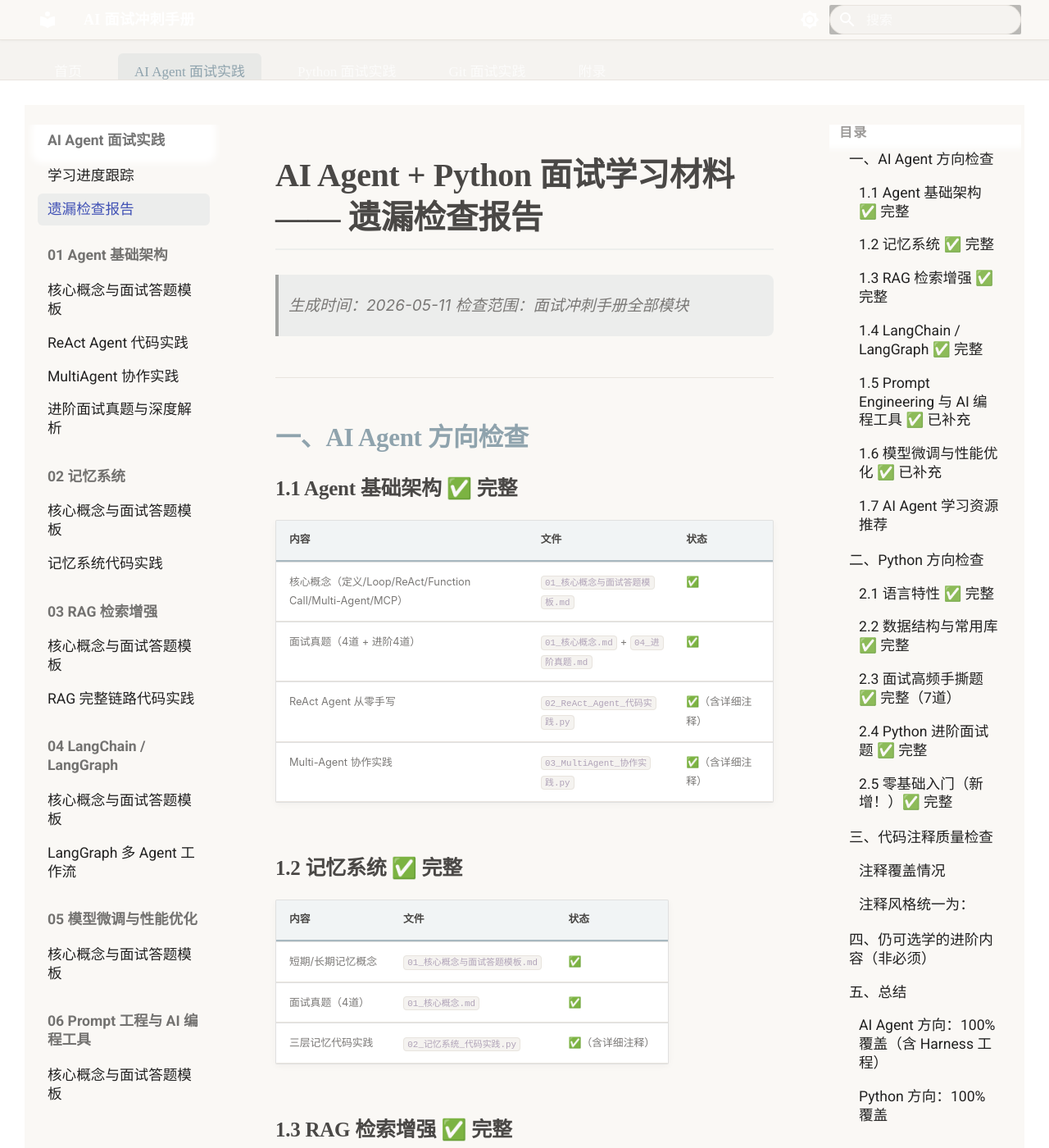
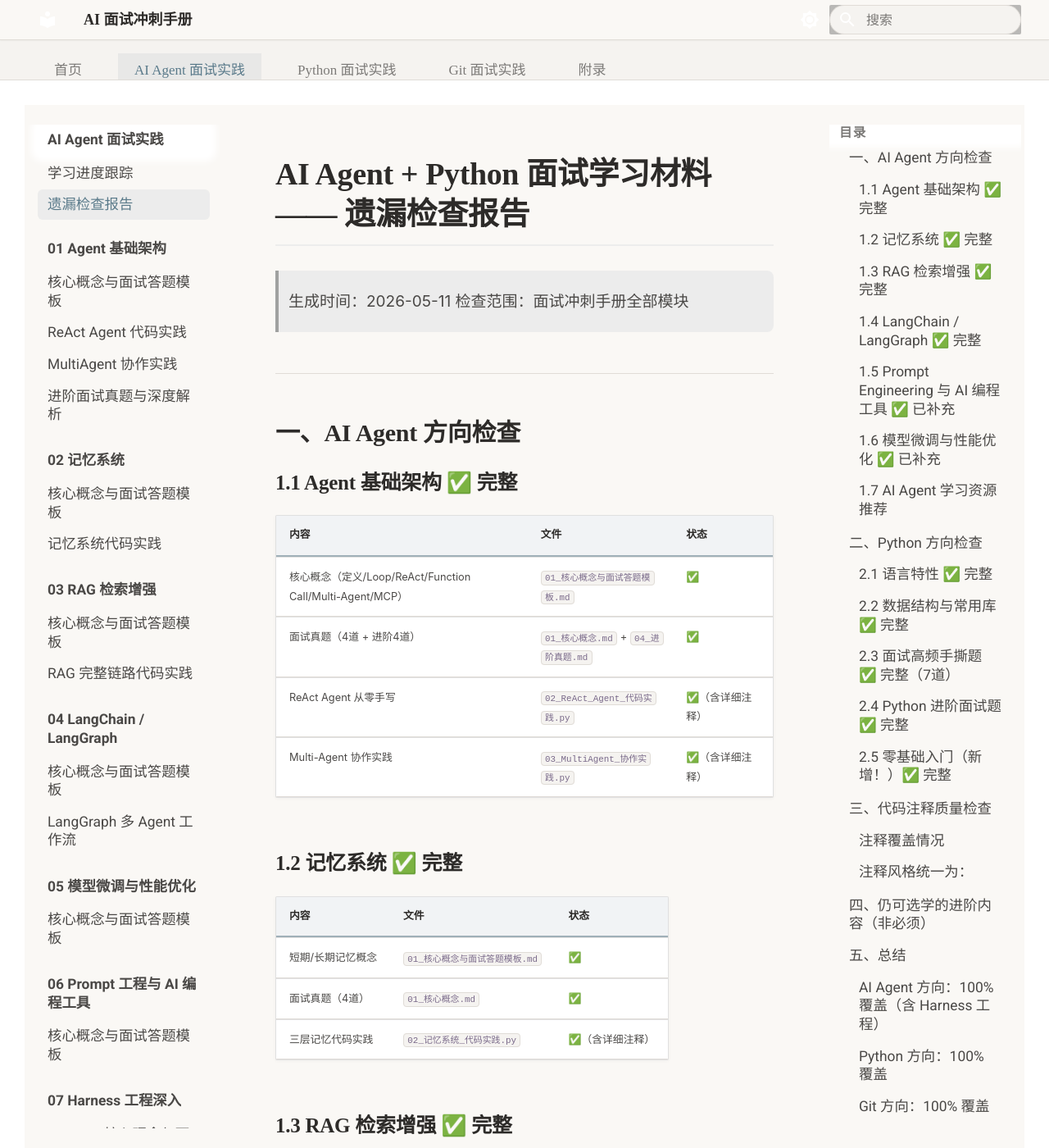
Before and after one commit to Yiang-Puak/study, an MkDocs documentation site: the page built from docs/AI Agent面试实践/遗漏检查报告.md, in a window 1280 px wide and 1400 px high. Shown: the whole window at 82% size. Built offline with MkDocs 1.6.1 and Material for MkDocs 9.7.7, drawn with Linux system fonts in a browser that asks for light colours.

Commit message:
fix: ensure dark text on light background using Material native CSS variables

```diff
--- a/docs/stylesheets/extra.css
+++ b/docs/stylesheets/extra.css
@@ -1,57 +1,124 @@
 /* =====================================================
    MkDocs Material 自定义样式 —— 莫兰迪阅读主题
-   设计理念：低饱和度、柔和对比、适合长久阅读
+   核心目标：深色文字 + 低饱和度背景，久看不累
    ===================================================== */
 
-/* ---------- 基础变量覆盖 ---------- */
+/* ---------- Material 原生变量覆盖（浅色模式） ---------- */
 :root {
-    /* 莫兰迪基础色 */
+    /* 背景色：温暖的米白 */
+    --md-default-bg-color: #FAF8F5;
+    --md-default-bg-color--light: #F5F3F0;
+    --md-default-bg-color--lighter: #EDE9E4;
+
+    /* 文字色：深灰近黑，确保高对比度 */
+    --md-default-fg-color: #2D2B29;
+    --md-default-fg-color--light: #4A4846;
+    --md-default-fg-color--lighter: #7A7876;
+    --md-default-fg-color--lightest: #9C9A98;
+
+    /* 主色：莫兰迪蓝灰 */
+    --md-primary-fg-color: #FAF8F5;
+    --md-primary-fg-color--light: #F5F3F0;
+    --md-primary-fg-color--dark: #E8E4DE;
+    --md-primary-bg-color: #6E828C;
+    --md-primary-bg-color--light: #8FA3AD;
+    --md-primary-bg-color--dark: #5A6E78;
+
+    /* 强调色：莫兰迪蓝 */
+    --md-accent-fg-color: #FAF8F5;
+    --md-accent-bg-color: #8FA3AD;
+
+    /* 代码高亮 */
+    --md-code-fg-color: #E8E4DE;
+    --md-code-bg-color: #3D3B39;
+    --md-code-hl-color: rgba(143, 163, 173, 0.25);
+
+    /* 自定义莫兰迪变量 */
     --md-morandi-bg: #FAF8F5;
     --md-morandi-surface: #F5F3F0;
-    --md-morandi-border: #E8E4DE;
-    --md-morandi-text: #4A4846;
-    --md-morandi-text-secondary: #7A7876;
-    --md-morandi-text-tertiary: #9C9A98;
+    --md-morandi-border: #E0DCD7;
+    --md-morandi-text: #2D2B29;
+    --md-morandi-text-secondary: #4A4846;
+    --md-morandi-text-tertiary: #7A7876;
 
-    /* 莫兰迪强调色 */
-    --md-morandi-blue: #8FA3AD;
-    --md-morandi-blue-light: #A8B8C0;
-    --md-morandi-blue-bg: rgba(143, 163, 173, 0.12);
-    --md-morandi-lavender: #B0A3B8;
-    --md-morandi-lavender-bg: rgba(176, 163, 184, 0.12);
-    --md-morandi-sage: #9CA896;
-    --md-morandi-sage-bg: rgba(156, 168, 150, 0.12);
-    --md-morandi-taupe: #B8A898;
-    --md-morandi-rose: #C4A8A0;
+    --md-morandi-blue: #7A8E98;
+    --md-morandi-blue-light: #A0B0B8;
+    --md-morandi-blue-bg: rgba(122, 142, 152, 0.10);
+    --md-morandi-lavender: #A898A8;
+    --md-morandi-lavender-bg: rgba(168, 152, 168, 0.10);
+    --md-morandi-sage: #8CA084;
+    --md-morandi-sage-bg: rgba(140, 160, 132, 0.10);
+    --md-morandi-taupe: #A89888;
+    --md-morandi-rose: #B89890;
 
-    /* 字体 */
     --md-morandi-serif: 'Noto Serif SC', 'Songti SC', 'STSong', 'SimSun', serif;
     --md-morandi-sans: 'Noto Sans SC', -apple-system, 'PingFang SC', 'Microsoft YaHei', sans-serif;
     --md-morandi-mono: 'JetBrains Mono', 'Fira Code', 'SF Mono', 'Cascadia Code', monospace;
 }
 
-/* ---------- 深色模式变量 ---------- */
+/* ---------- 深色模式 ---------- */
 [data-md-color-scheme="slate"] {
+    --md-default-bg-color: #2D2B29;
+    --md-default-bg-color--light: #353331;
+    --md-default-bg-color--lighter: #454341;
+
+    --md-default-fg-color: #F0EDE8;
+    --md-default-fg-color--light: #D5D3D0;
+    --md-default-fg-color--lighter: #B5B3B0;
+    --md-default-fg-color--lightest: #8A8886;
+
+    --md-primary-fg-color: #2D2B29;
+    --md-primary-fg-color--light: #353331;
+    --md-primary-fg-color--dark: #454341;
+    --md-primary-bg-color: #8FA3AD;
+    --md-primary-bg-color--light: #A8B8C0;
+    --md-primary-bg-color--dark: #7A8E98;
+
+    --md-accent-fg-color: #2D2B29;
+    --md-accent-bg-color: #A8B8C0;
+
     --md-morandi-bg: #2D2B29;
     --md-morandi-surface: #353331;
     --md-morandi-border: #454341;
-    --md-morandi-text: #E8E4DE;
-    --md-morandi-text-secondary: #B5B3B0;
-    --md-morandi-text-tertiary: #8A8886;
+    --md-morandi-text: #F0EDE8;
+    --md-morandi-text-secondary: #D5D3D0;
+    --md-morandi-text-tertiary: #B5B3B0;
     --md-morandi-blue-bg: rgba(143, 163, 173, 0.15);
-    --md-morandi-lavender-bg: rgba(176, 163, 184, 0.15);
-    --md-morandi-sage-bg: rgba(156, 168, 150, 0.15);
+    --md-morandi-lavender-bg: rgba(168, 152, 168, 0.15);
+    --md-morandi-sage-bg: rgba(140, 160, 132, 0.15);
 }
 
-/* ---------- 全局字体优化 ---------- */
+/* ---------- 强制所有文字深色（浅色模式） ---------- */
+.md-typeset,
+.md-typeset p,
+.md-typeset li,
+.md-typeset td,
+.md-typeset th,
+.md-typeset h1,
+.md-typeset h2,
+.md-typeset h3,
+.md-typeset h4,
+.md-typeset h5,
+.md-typeset h6,
+.md-header__title,
+.md-nav__link,
+.md-nav__title,
+.md-tabs__link,
+.md-footer,
+.md-search__input,
+.md-content,
+.md-main__inner {
+    color: var(--md-morandi-text);
+}
+
+/* ---------- 正文区域 ---------- */
 .md-typeset {
     font-family: var(--md-morandi-sans);
     font-size: 0.95rem;
     line-height: 1.85;
-    color: var(--md-morandi-text);
+    color: var(--md-morandi-text) !important;
 }
 
-/* 标题使用衬线体，更优雅 */
 .md-typeset h1,
 .md-typeset h2,
 .md-typeset h3,
@@ -60,73 +127,67 @@
 .md-typeset h6 {
     font-family: var(--md-morandi-serif);
     font-weight: 600;
-    letter-spacing: -0.01em;
-    color: var(--md-morandi-text);
+    color: var(--md-morandi-text) !important;
 }
 
 .md-typeset h1 {
-    font-size: 2rem;
+    font-size: 1.9rem;
     margin-bottom: 1.2rem;
     padding-bottom: 0.5rem;
     border-bottom: 2px solid var(--md-morandi-blue-bg);
 }
 
 .md-typeset h2 {
-    font-size: 1.55rem;
-    color: var(--md-morandi-blue);
+    font-size: 1.5rem;
     margin-top: 2.5rem;
     margin-bottom: 1rem;
+    color: var(--md-morandi-text) !important;
 }
 
 .md-typeset h3 {
     font-size: 1.25rem;
     margin-top: 2rem;
-    margin-bottom: 0.8rem;
 }
 
 .md-typeset h4 {
     font-size: 1.1rem;
-    color: var(--md-morandi-text-secondary);
+    color: var(--md-morandi-text-secondary) !important;
 }
 
-/* ---------- 段落优化 ---------- */
 .md-typeset p {
     margin-bottom: 1.2rem;
     text-align: justify;
-    word-break: normal;
-    overflow-wrap: break-word;
+    color: var(--md-morandi-text) !important;
 }
 
-/* ---------- 链接样式 ---------- */
+/* ---------- 链接 ---------- */
 .md-typeset a {
-    color: var(--md-morandi-blue);
+    color: #5A7A8A;
     text-decoration: none;
     border-bottom: 1px solid transparent;
     transition: border-color 0.2s ease;
 }
 
 .md-typeset a:hover {
-    border-bottom-color: var(--md-morandi-blue);
+    border-bottom-color: #5A7A8A;
 }
 
-/* ---------- 代码块美化 ---------- */
+/* ---------- 代码 ---------- */
 .md-typeset code {
     font-family: var(--md-morandi-mono);
     font-size: 0.85em;
     background: var(--md-morandi-surface);
-    color: var(--md-morandi-lavender);
+    color: #7A6A8A;
     padding: 0.15em 0.4em;
     border-radius: 4px;
     border: 1px solid var(--md-morandi-border);
 }
 
 .md-typeset pre {
-    background: #3D3B39 !important;
-    border-radius: 12px;
-    padding: 1.2rem;
+    background: #353331 !important;
+    border-radius: 10px;
+    padding: 1rem;
     margin: 1.2rem 0;
-    box-shadow: 0 4px 12px rgba(0, 0, 0, 0.08);
-    border: 1px solid var(--md-morandi-border);
 }
 
 .md-typeset pre code {
@@ -138,79 +199,92 @@
     line-height: 1.7;
 }
 
-/* 代码复制按钮美化 */
 .md-clipboard {
-    border-radius: 6px;
-    color: var(--md-morandi-text-tertiary);
-    transition: all 0.2s ease;
+    color: #9C9A98;
 }
 
-.md-clipboard:hover {
-    color: var(--md-morandi-blue);
-    background: var(--md-morandi-blue-bg);
-}
-
-/* ---------- 引用块美化 ---------- */
+/* ---------- 引用 ---------- */
 .md-typeset blockquote {
     margin: 1.5rem 0;
-    padding: 1rem 1.5rem;
+    padding: 1rem 1.2rem;
     background: var(--md-morandi-blue-bg);
     border-left: 3px solid var(--md-morandi-blue);
     border-radius: 0 8px 8px 0;
-    color: var(--md-morandi-text-secondary);
-    font-style: italic;
+    color: var(--md-morandi-text-secondary) !important;
 }
 
 .md-typeset blockquote p {
     margin: 0;
+    color: var(--md-morandi-text-secondary) !important;
 }
 
-/* 不同类型的引用块 */
+/* ---------- 提示框 ---------- */
 .md-typeset .admonition {
     border-radius: 10px;
     border-left-width: 3px;
-    box-shadow: 0 2px 8px rgba(0, 0, 0, 0.04);
+    color: var(--md-morandi-text) !important;
 }
 
 .md-typeset .admonition-title {
     font-family: var(--md-morandi-serif);
     font-weight: 600;
+    color: var(--md-morandi-text) !important;
 }
 
-/* ---------- 表格美化 ---------- */
+.md-typeset .admonition.info {
+    border-left-color: var(--md-morandi-blue);
+    background: var(--md-morandi-blue-bg);
+}
+
+.md-typeset .admonition.tip {
+    border-left-color: var(--md-morandi-sage);
+    background: var(--md-morandi-sage-bg);
+}
+
+.md-typeset .admonition.warning {
+    border-left-color: var(--md-morandi-taupe);
+    background: rgba(168, 152, 136, 0.08);
+}
+
+.md-typeset .admonition.danger {
+    border-left-color: var(--md-morandi-rose);
+    background: rgba(184, 152, 144, 0.08);
+}
+
+/* ---------- 表格 ---------- */
 .md-typeset table {
-    border-radius: 10px;
+    border-radius: 8px;
     overflow: hidden;
     border-collapse: separate;
     border-spacing: 0;
-    box-shadow: 0 2px 8px rgba(0, 0, 0, 0.04);
+    box-shadow: 0 1px 4px rgba(0, 0, 0, 0.04);
     margin: 1.5rem 0;
 }
 
 .md-typeset th {
     background: var(--md-morandi-blue-bg);
-    color: var(--md-morandi-text);
+    color: var(--md-morandi-text) !important;
     font-weight: 600;
-    padding: 0.8rem 1rem;
+    padding: 0.7rem 1rem;
     border-bottom: 2px solid var(--md-morandi-blue-light);
     font-family: var(--md-morandi-serif);
 }
 
 .md-typeset td {
-    padding: 0.7rem 1rem;
+    padding: 0.6rem 1rem;
     border-bottom: 1px solid var(--md-morandi-border);
-    color: var(--md-morandi-text-secondary);
+    color: var(--md-morandi-text-secondary) !important;
 }
 
 .md-typeset tr:hover td {
     background: var(--md-morandi-surface);
 }
 
-/* ---------- 列表优化 ---------- */
+/* ---------- 列表 ---------- */
 .md-typeset ul li,
 .md-typeset ol li {
     margin-bottom: 0.5rem;
-    color: var(--md-morandi-text-secondary);
+    color: var(--md-morandi-text) !important;
 }
 
 .md-typeset ul li::marker {
@@ -219,7 +293,6 @@
 
 .md-typeset ol li::marker {
     color: var(--md-morandi-taupe);
-    font-weight: 600;
 }
 
 /* ---------- 分隔线 ---------- */
@@ -229,72 +302,78 @@
     margin: 2.5rem 0;
 }
 
-/* ---------- 导航栏美化 ---------- */
+/* ---------- 导航栏 ---------- */
 .md-header {
-    background: rgba(250, 248, 245, 0.92);
-    backdrop-filter: blur(20px) saturate(1.8);
-    -webkit-backdrop-filter: blur(20px) saturate(1.8);
-    box-shadow: 0 1px 3px rgba(0, 0, 0, 0.04);
+    background: rgba(250, 248, 245, 0.95);
+    backdrop-filter: blur(16px);
+    -webkit-backdrop-filter: blur(16px);
+    box-shadow: 0 1px 2px rgba(0, 0, 0, 0.04);
     border-bottom: 1px solid var(--md-morandi-border);
 }
 
 .md-header__title {
     font-family: var(--md-morandi-serif);
     font-weight: 600;
-    letter-spacing: 0.02em;
+    color: var(--md-morandi-text) !important;
+}
+
+.md-header__topic {
+    color: var(--md-morandi-text) !important;
 }
 
 /* 深色模式导航栏 */
 [data-md-color-scheme="slate"] .md-header {
-    background: rgba(45, 43, 41, 0.92);
+    background: rgba(45, 43, 41, 0.95);
     border-bottom-color: var(--md-morandi-border);
 }
 
-/* ---------- 搜索框美化 ---------- */
+/* ---------- 搜索 ---------- */
 .md-search__input {
     border-radius: 20px;
     background: var(--md-morandi-surface);
     border: 1px solid var(--md-morandi-border);
-    font-family: var(--md-morandi-sans);
+    color: var(--md-morandi-text) !important;
 }
 
-.md-search__input:hover,
-.md-search__input:focus {
-    border-color: var(--md-morandi-blue-light);
-    box-shadow: 0 0 0 3px var(--md-morandi-blue-bg);
+.md-search__input::placeholder {
+    color: var(--md-morandi-text-tertiary);
 }
 
-/* ---------- 侧边栏美化 ---------- */
+/* ---------- 侧边栏 ---------- */
+.md-nav {
+    color: var(--md-morandi-text) !important;
+}
+
 .md-nav__link {
     border-radius: 6px;
-    padding: 0.4rem 0.6rem;
+    padding: 0.35rem 0.6rem;
     margin: 0.1rem 0;
     transition: all 0.15s ease;
-    font-size: 0.88rem;
+    font-size: 0.87rem;
+    color: var(--md-morandi-text-secondary) !important;
 }
 
 .md-nav__link:hover {
     background: var(--md-morandi-blue-bg);
-    color: var(--md-morandi-text);
+    color: var(--md-morandi-text) !important;
 }
 
 .md-nav__link--active {
     background: var(--md-morandi-blue-bg);
-    color: var(--md-morandi-blue);
+    color: #5A7A8A !important;
     font-weight: 500;
 }
 
-/* 侧边栏标题 */
 .md-nav__title {
     font-family: var(--md-morandi-serif);
     font-weight: 600;
-    color: var(--md-morandi-text-tertiary);
-    font-size: 0.8rem;
+    color: var(--md-morandi-text-tertiary) !important;
+    font-size: 0.78rem;
     text-transform: uppercase;
     letter-spacing: 0.08em;
 }
 
-/* ---------- 标签页导航美化 ---------- */
+/* ---------- 标签页 ---------- */
 .md-tabs {
     background: var(--md-morandi-surface);
     border-bottom: 1px solid var(--md-morandi-border);
@@ -304,45 +383,45 @@
     font-family: var(--md-morandi-serif);
     font-weight: 500;
     font-size: 0.85rem;
-    padding: 0.6rem 1rem;
-    border-radius: 6px;
-    transition: all 0.2s ease;
+    padding: 0.5rem 1rem;
+    color: var(--md-morandi-text-secondary) !important;
 }
 
 .md-tabs__link:hover {
     background: var(--md-morandi-blue-bg);
-    color: var(--md-morandi-blue);
+    color: var(--md-morandi-text) !important;
 }
 
 .md-tabs__item--active .md-tabs__link {
-    color: var(--md-morandi-blue);
+    color: #5A7A8A !important;
     background: var(--md-morandi-blue-bg);
 }
 
-/* ---------- 内容区域背景 ---------- */
+/* ---------- 内容区域 ---------- */
 .md-main__inner {
     background: var(--md-morandi-bg);
 }
 
 .md-content {
     background: transparent;
-    max-width: 850px;
+    max-width: 820px;
     margin: 0 auto;
     padding: 2rem;
 }
 
-/* ---------- 页脚美化 ---------- */
+/* ---------- 页脚 ---------- */
 .md-footer {
     background: var(--md-morandi-surface);
     border-top: 1px solid var(--md-morandi-border);
-    color: var(--md-morandi-text-tertiary);
+    color: var(--md-morandi-text-tertiary) !important;
 }
 
 .md-footer-meta {
     background: transparent;
+    color: var(--md-morandi-text-tertiary) !important;
 }
 
-/* ---------- 滚动条美化 ---------- */
+/* ---------- 滚动条 ---------- */
 ::-webkit-scrollbar {
     width: 8px;
     height: 8px;
@@ -361,94 +440,46 @@
     background: var(--md-morandi-text-tertiary);
 }
 
-/* ---------- 选中文字 ---------- */
+/* ---------- 选中 ---------- */
 ::selection {
     background: var(--md-morandi-blue-bg);
     color: var(--md-morandi-text);
 }
 
-/* ---------- 提示框美化 ---------- */
-.md-typeset .admonition.info {
-    border-left-color: var(--md-morandi-blue);
-    background: var(--md-morandi-blue-bg);
-}
-
-.md-typeset .admonition.tip {
-    border-left-color: var(--md-morandi-sage);
-    background: var(--md-morandi-sage-bg);
-}
-
-.md-typeset .admonition.warning {
-    border-left-color: var(--md-morandi-taupe);
-    background: rgba(184, 168, 152, 0.08);
-}
-
-.md-typeset .admonition.danger {
-    border-left-color: var(--md-morandi-rose);
-    background: rgba(196, 168, 160, 0.08);
-}
-
-/* ---------- 打印优化 ---------- */
+/* ---------- 打印 ---------- */
 @media print {
-    .md-header,
-    .md-tabs,
-    .md-footer,
-    .md-nav {
+    .md-header, .md-tabs, .md-footer, .md-nav {
         display: none;
     }
-
     .md-content {
         max-width: 100%;
         padding: 0;
     }
-
     .md-typeset {
         font-size: 11pt;
         line-height: 1.6;
     }
 }
 
-/* ---------- 移动端优化 ---------- */
+/* ---------- 移动端 ---------- */
 @media (max-width: 768px) {
     .md-content {
         padding: 1rem;
     }
-
     .md-typeset {
         font-size: 0.92rem;
         line-height: 1.75;
     }
-
     .md-typeset h1 {
-        font-size: 1.6rem;
+        font-size: 1.55rem;
     }
-
     .md-typeset h2 {
-        font-size: 1.3rem;
+        font-size: 1.25rem;
     }
-
     .md-typeset pre {
         padding: 0.8rem;
-        border-radius: 8px;
     }
-
     .md-typeset pre code {
         font-size: 0.78rem;
     }
-
-    .md-typeset table {
-        font-size: 0.85rem;
-    }
 }
-
-/* ---------- 阅读进度指示器 ---------- */
-.md-header::after {
-    content: '';
-    position: absolute;
-    bottom: 0;
-    left: 0;
-    width: var(--progress, 0%);
-    height: 2px;
-    background: linear-gradient(90deg, var(--md-morandi-blue), var(--md-morandi-lavender));
-    transition: width 0.1s linear;
-}
```
